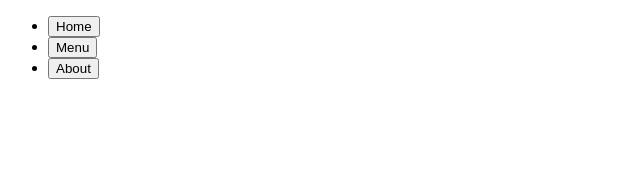
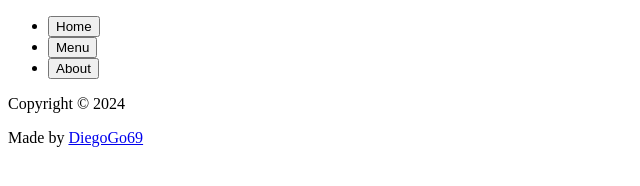
Before and after one commit to diegogo69/restaurant_page, a website built with webpack: page src/template.html in a window 1280 px wide. Shown: the whole page, without its empty margins (0-640 px from the left). Built offline with nearby package versions, Linux system fonts and the light colour scheme.

Commit message:
FEAT[html]: ADD footer to template.html

```diff
--- a/src/template.html
+++ b/src/template.html
@@ -19,5 +19,10 @@
     <main id="content">
 
     </main>
+
+    <footer>
+        <p>Copyright © 2024</p>
+        <p>Made by <a href="https://github.com/diegogo69">DiegoGo69</a></p>
+    </footer>
 </body>
 </html>
```
